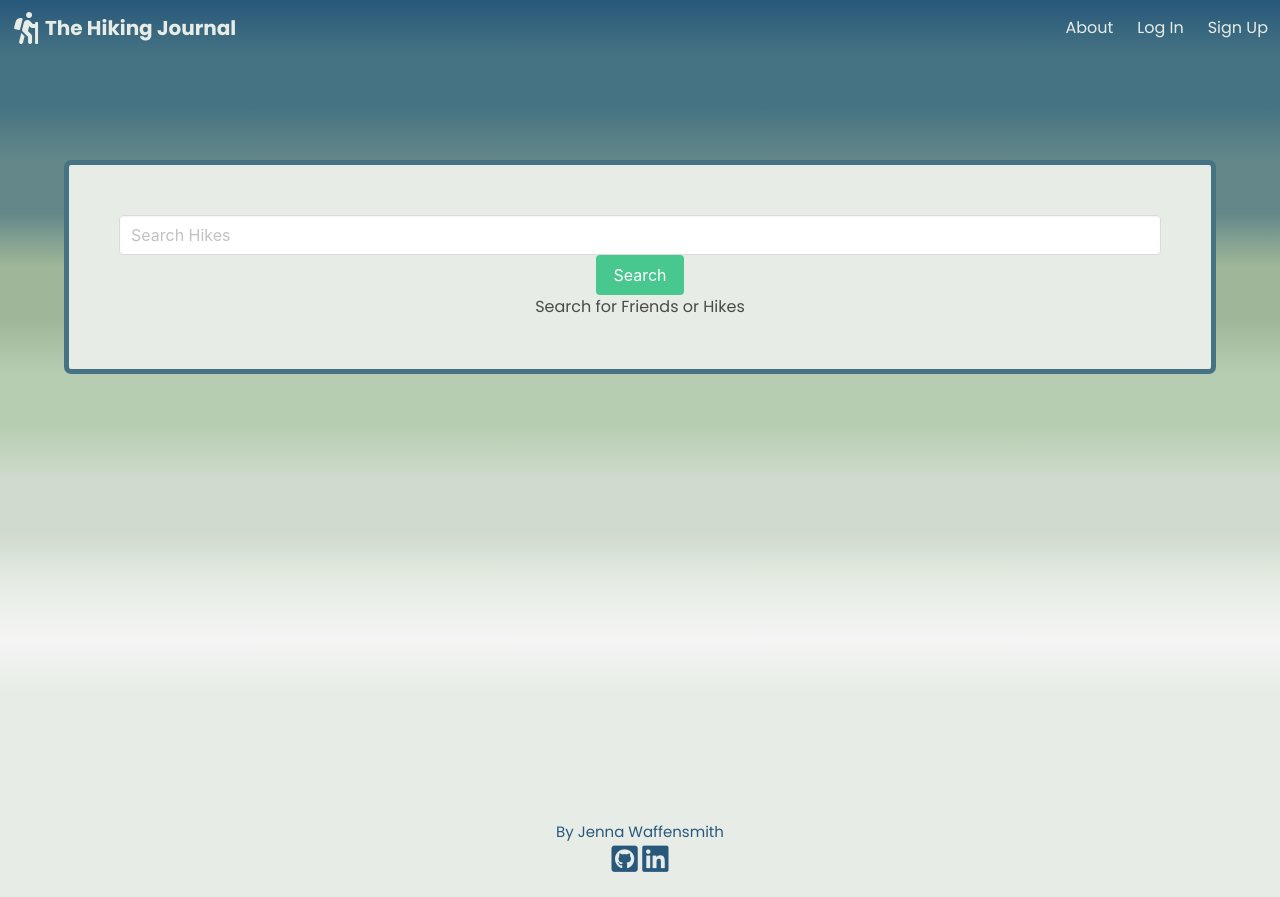
After one commit to jwaffensmith/hiking-journal, a Django app: page /search/ in a window 1280 px wide. The commit adds this page. Run offline with Django 3.2, Linux system fonts and the light colour scheme; some libraries are stand-ins or nearby versions.

Commit message:
added search page, user can search other users and hikes

```diff
--- a/main_app/templates/base.html
+++ b/main_app/templates/base.html
@@ -34,12 +34,14 @@
                 </div>
             {% if user.is_authenticated and not user.is_superuser %}
                 <div class="navbar-end">
+                    <a class="navbar-item about" href="{% url 'search' %}">Search</a>
                     <a class="navbar-item welcome-user" href="{% url 'profile' user.profile.pk %}">My Journal</a>
                     <a class="navbar-item about" href="{% url 'about' %}">About</a>
                     <a class="navbar-item login-button" href="{% url 'logout' %}">Logout</a>
                 </div>
             {% elif user.is_superuser %}
                 <div class="navbar-end">
+                    <a class="navbar-item about" href="{% url 'search' %}">Search</a>
                     <a class="navbar-item welcome-user" href="{% url 'admin:index' %}">Admin Page</a>
                     <a class="navbar-item about" href="{% url 'about' %}">About</a>
                     <a class="navbar-item login-button" href="{% url 'logout' %}">Logout</a>
--- /dev/null
+++ b/main_app/templates/search.html
@@ -0,0 +1,31 @@
+{% extends 'base.html' %}
+{% load static %}
+{% block title %} Search {% endblock%}
+
+{% block content%}
+
+<main class="gradient">
+    <div class="container page-card">
+        <div class="control">
+            <form action="" method="POST" action="{% url 'search' %}">
+                {% csrf_token %}
+                <input class="input" type="search" placeholder="Search Hikes" name="searched"/>
+                <input class="button is-success" type="submit" name="submit" value="Search" />
+            </form>
+        </div>
+        {% if searched %}
+        <h1>You Searched For {{ searched }}</h1>
+            {% for hike in hikes %}
+                <br/>
+                <h3>{{ hike }}</h3>
+            {% endfor %}
+            {% for user in users %}
+            <br/>
+            <h3>{{ user }}</h3>
+            {% endfor %}
+        {% else %}
+            <h1>Search for Friends or Hikes</h1>
+        {% endif %}
+</main>
+
+{% endblock %}
--- a/main_app/urls.py
+++ b/main_app/urls.py
@@ -1,5 +1,5 @@
 from django.urls import path
-from .views import Home, About, Signup, ProfileDetail, ProfileRedirect, HikeCreate, HikeDetail, HikeUpdate, HikeDelete, CommentDetail, CommentCreate, CommentDelete, CommentUpdate, ProfileUpdate
+from .views import Home, About, Signup, ProfileDetail, ProfileRedirect, HikeCreate, HikeDetail, HikeUpdate, HikeDelete, CommentDetail, CommentCreate, CommentDelete, CommentUpdate, ProfileUpdate, SearchView
 
 urlpatterns = [
     path('', Home.as_view(), name="home"),
@@ -16,4 +16,5 @@ urlpatterns = [
     path('comments/<int:pk>/', CommentDetail.as_view(), name="comment_detail"),
     path('comments/<int:pk>/update/', CommentUpdate.as_view(), name="comment_update"),
     path('comments/<int:pk>/delete/', CommentDelete.as_view(), name="comment_delete"),
+    path('search/', SearchView.as_view(), name="search"),
 ]
--- a/main_app/views.py
+++ b/main_app/views.py
@@ -2,6 +2,7 @@ from django.contrib.auth import login
 from django.shortcuts import render, redirect
 from django.urls import reverse
 from django.views import View
+from django.db.models import Q
 from django.views.generic.base import TemplateView
 from django.views.generic.edit import CreateView, UpdateView
 from django.shortcuts import get_object_or_404
@@ -54,18 +55,26 @@ class ProfileDetail(TemplateView):
 
     def get_context_data(self, **kwargs):
         context = super().get_context_data(**kwargs)
+        context['hikes'] = Hike.objects.filter(user=self.request.user)
         context['profile'] = Profile.objects.get(pk=self.kwargs.get("pk"))
-        name_query = self.request.GET.get("name")
+        context['comments'] = Comment.objects.filter(user=self.kwargs.get("pk"))
+        return context
 
-        if name_query != None:
-            context['hikes'] = Hike.objects.filter(
-            name__icontains=name_query, user=self.request.user)
-            context["header"] = f"Searching for {name_query}"
+class SearchView(View):
+    template_name = 'search.html'
+
+    def get(self, request):
+       return render(request, "search.html", {})
+
+    def post(self, request):
+        if request.method == "POST":
+            searched = request.POST['searched']
+            hikes = Hike.objects.filter(name__icontains=searched)
+            users = User.objects.filter(username__icontains=searched)
+            return render(request, 'search.html', {'searched': searched, 'hikes': hikes, 'users': users})
         else:
-            context['hikes'] = Hike.objects.filter(user=self.request.user)
-            context['profile'] = Profile.objects.get(pk=self.kwargs.get("pk"))
-            context['comments'] = Comment.objects.filter(user=self.kwargs.get("pk"))
-        return context
+            return render(request, "search.html", {})
+
 
 class ProfileUpdate(TemplateView):
     template_name = "profile_update.html"
```
Also changed, not shown: main_app/templates/profile.html (+0 -16 lines).
